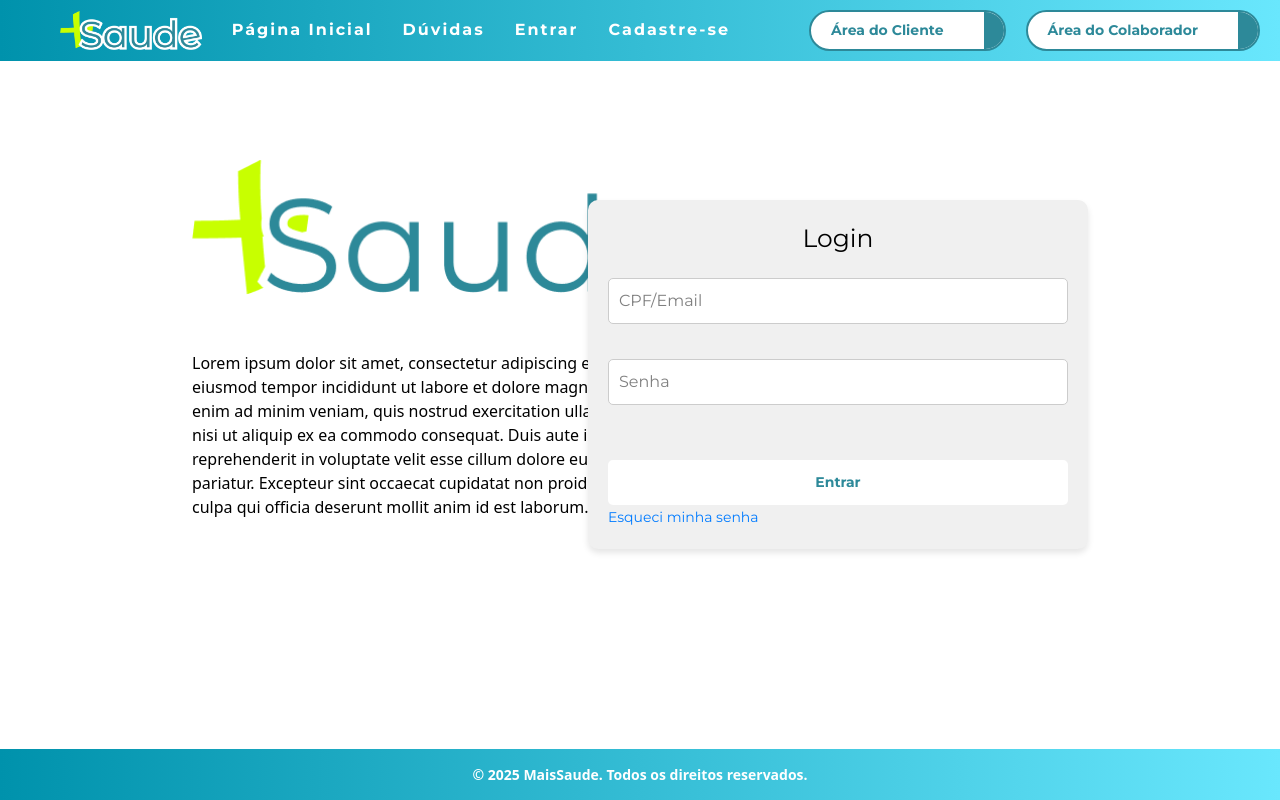
After one commit to barao-maua/projeto-semestral-grupo-legal, a Django app: page /login/ in a window 1280 px wide. The commit adds this page. Run offline with Django 5.2, Linux system fonts and the light colour scheme; some libraries are stand-ins or nearby versions.

Commit message:
Página de login finalizada

```diff
--- a/maissaude/urls.py
+++ b/maissaude/urls.py
@@ -23,4 +23,5 @@ from django.conf.urls.static import static
 urlpatterns = [
 path('admin/', admin.site.urls),
 path('', paginas_views.index, name='index'),
+path('login/', paginas_views.login, name='login')
 ]+ static(settings.STATIC_URL, document_root=settings.STATIC_ROOT) + static(settings.MEDIA_URL, document_root=settings.MEDIA_ROOT)
--- a/paginas/templates/base.html
+++ b/paginas/templates/base.html
@@ -2,11 +2,12 @@
 <!DOCTYPE html>
 <html lang="pt-br">
 <head>
+  <link rel="icon" href="/media/+.png" type="mais.png">
   <link href="https://fonts.googleapis.com/css2?family=Montserrat:wght@400;700&display=swap" rel="stylesheet">
   <link rel="stylesheet" href="{% static 'css/style.css' %}">
   <meta charset="UTF-8">
   <meta name="viewport" content="width=device-width">
-  <title>Thaynara faz alguma coisa</title>
+  <title>Mais Saúde</title>
   <link rel="stylesheet" href="https://cdn.jsdelivr.net/npm/bootstrap-icons@1.11.3/font/bootstrap-icons.min.css">
   <link href="https://cdn.jsdelivr.net/npm/daisyui@5" rel="stylesheet" type="text/css" />
   <script src="https://cdn.jsdelivr.net/npm/@tailwindcss/browser@4"></script>
--- a/paginas/templates/components/header.html
+++ b/paginas/templates/components/header.html
@@ -5,9 +5,9 @@
     <img src="/media/logo.png" alt="logo" id="eulogo">
 
     <ul class="nav-list">
-        <li><a href="/">Página Inicial</a></li>
+        <li><a href="{% url 'index' %}">Página Inicial</a></li>
         <li><a href ="/">Dúvidas</a></li>
-        <li><a href ="/">Contato</a></li>
+        <li><a href="{% url 'login' %}">Entrar</a></li>
         <li><a href ="/">Cadastre-se</a></li>
     </ul>
   </nav>
--- /dev/null
+++ b/paginas/templates/login.html
@@ -0,0 +1,24 @@
+{% extends 'base.html' %}
+
+{% load static %}
+
+{% block content %}
+
+<div class="text">
+    <img src="/media/logo.png" alt="logo" id="logologin">
+
+    <p>
+        Lorem ipsum dolor sit amet, consectetur adipiscing elit. Sed do eiusmod tempor incididunt ut labore et dolore magna aliqua. Ut enim ad minim veniam, quis nostrud exercitation ullamco laboris nisi ut aliquip ex ea commodo consequat. Duis aute irure dolor in reprehenderit in voluptate velit esse cillum dolore eu fugiat nulla pariatur. Excepteur sint occaecat cupidatat non proident, sunt in culpa qui officia deserunt mollit anim id est laborum. 1
+    </p>
+</div>
+<div class="loginform">
+    <h1>Login</h1>
+    <form>
+      <input type="text" id="email" name="email" placeholder="CPF/Email" required>
+      <input type="password" id="senha" name="senha" placeholder="Senha" required>
+      <button type="submit" class="entrar">Entrar</button>
+      <a href="#" class="esqueci-senha">Esqueci minha senha</a>
+    </form>
+</div>
+
+{% endblock %}
--- a/static/css/style.css
+++ b/static/css/style.css
@@ -52,8 +52,8 @@ nav {
 
 .button-container button {
     background-color: white;
-    color: #878787;
-    border: 2px solid #878787;
+    color: #2D8999;
+    border: 2px solid #2D8999;
     border-radius: 30px;
     padding: 8px 60px;
     font-size: 14px;
@@ -74,7 +74,7 @@ nav {
 }
 
 .button-container button:hover {
-    background-color: #878787;
+    background-color: #2D8999;
     color: white;
 }
 
@@ -85,7 +85,7 @@ nav {
     right: 0;
     width: 20px;
     height: 100%;
-    background-color: #878787;
+    background-color: #2D8999;
     border-top-right-radius: 10px;
     transition: width 0.3s ease-in-out;
 }
@@ -109,3 +109,79 @@ footer {
     color: white;
     font-weight: bold;
 }
+
+.text{
+    display: flex;
+    flex-direction: column;
+    position: fixed;
+    left: 15%;
+    top: 20%;
+    width: 500px;
+    height: 100px;
+}
+#logologin{
+    margin-bottom: 50px;
+}
+.loginform {
+    font-family: 'Montserrat', sans-serif;
+    display: flex;
+    flex-direction: column;
+    position: fixed;
+    right: 15%;
+    top: 25%;
+    width: 500px;
+    height: auto;  /* Ajusta a altura automaticamente conforme o conteúdo */
+    padding: 20px;
+    background-color: #F0F0F0;  /* Cor de fundo */
+    border-radius: 10px;  /* Arredonda os cantos */
+    box-shadow: 0 4px 6px rgba(0, 0, 0, 0.1);  /* Adiciona uma sombra suave */
+    align-items: center; /* Alinha os elementos ao centro horizontalmente */
+    justify-content: center; /* Alinha os elementos ao centro verticalmente */
+  }
+
+  input {
+    margin-bottom: 15px;
+    margin-top: 20px;
+    padding: 10px;
+    font-size: 16px;
+    background-color: white;
+    border: 1px solid #ccc;
+    border-radius: 5px;
+    width: 100%;  /* Faz o campo ocupar toda a largura da div */
+  }
+
+  button.entrar {
+    margin-top: 40px;
+    padding: 12px;
+    background-color: white;  /* Cor do botão */
+    color: #2D8999;
+    font-size: 16px;
+    border: #2D8999;
+    border-radius: 5px;
+    cursor: pointer;
+    width: 100%;  /* Faz o botão ocupar toda a largura da div */
+    font-size: 14px;
+    font-weight: bold;
+  }
+
+  button.entrar:hover {
+    transition: background-color 0.3s, color 0.3s;
+    color:white;
+    background-color: #2D8999;  /* Cor do botão ao passar o mouse */
+
+  }
+
+  .esqueci-senha {
+    text-align: center;
+    font-size: 14px;
+    color: #007BFF;
+    text-decoration: none;
+    margin-top: 10px;
+  }
+
+  .esqueci-senha:hover {
+    text-decoration: underline;
+  }
+  h1{
+    font-size: 25px;
+  }
```
Also changed, not shown: media/media/+.png (added), media/media/image1.png (added), media/media/image2.png (added), media/media/logo.png (added), 1 other file.
